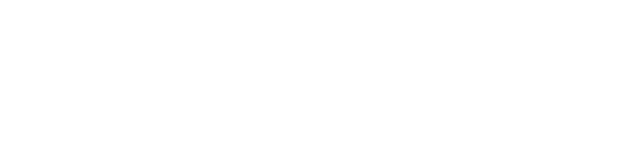
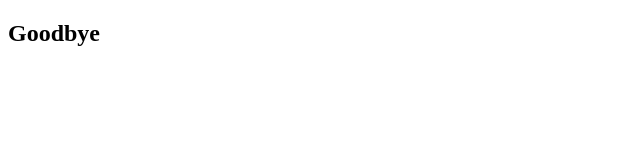
Before and after one commit to nLophong/first-project, a plain HTML site: page index.html in a window 1280 px wide. Shown: the whole page, without its empty margins (0-640 px from the left). Drawn offline with Linux system fonts and the light colour scheme.

Commit message:
my changes here

```diff
--- a/index.html
+++ b/index.html
@@ -6,6 +6,7 @@
 <title>Document</title>
 </head>
 <body>
+<h2>Goodbye</h2>
 <script src="index.js"<>/script>
 </body>
 </html>
```
